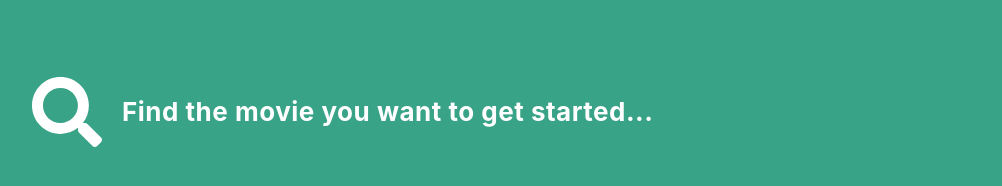
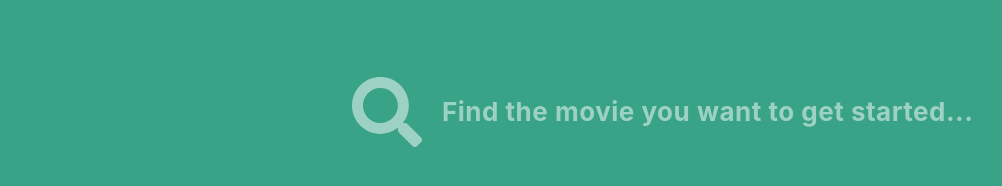
Before and after one commit to iamstorozhenko/Movie-app, a React (Create React App) app: page / in a window 1280 px wide. Shown: the part 426-612 px from the top of the page, without its empty margins (88-1090 px from the left). Built offline with nearby package versions, Linux system fonts and the light colour scheme; no server answers.

Commit message:
added styles and fuctionality for preload

```diff
--- a/src/components/MainContent/Preload.css
+++ b/src/components/MainContent/Preload.css
@@ -5,11 +5,11 @@
 
 .search-film-wrapper {
   margin-top: 250px;
-  margin-left: auto;
   display: flex;
-  justify-content: center;
+  margin-left: 320px;
   text-align: center;
   align-items: center;
+  opacity: 0.5;
 }
 
 .search-text {
```
